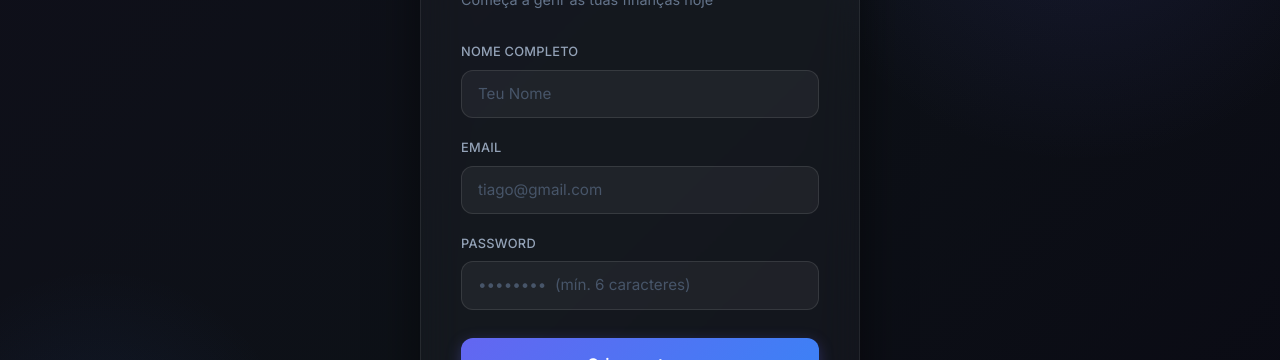
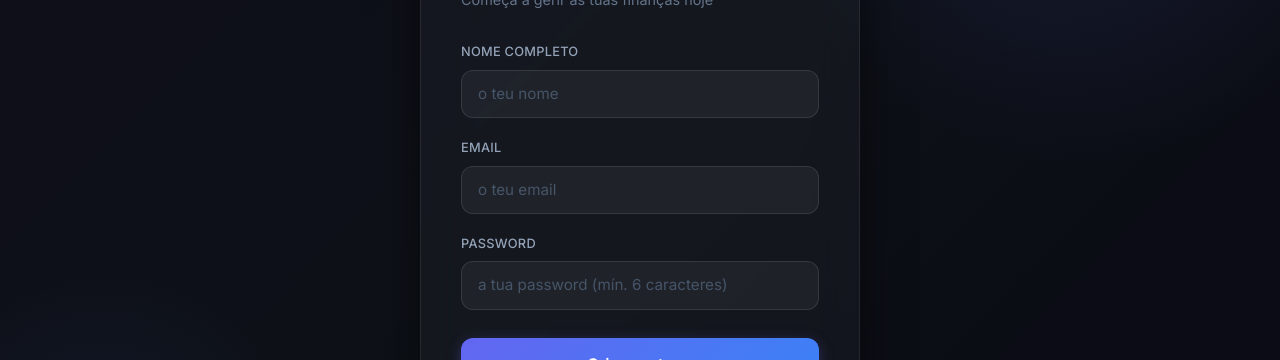
Before and after one commit to Kayo04/Loop, a Next.js app: page /register in a window 1280 px wide. Shown: the part 234-594 px from the top of the page. Built offline with nearby package versions, Linux system fonts and the light colour scheme.

Commit message:
style: cleaner placeholders + no-scroll layout on auth pages

```diff
--- a/app/(auth)/login/page.tsx
+++ b/app/(auth)/login/page.tsx
@@ -37,7 +37,7 @@ export default async function LoginPage({
         @import url('https://fonts.googleapis.com/css2?family=Inter:wght@300;400;500;600;700;800&display=swap');
 
         .auth-bg {
-          min-height: 100vh;
+          height: 100vh;
           background: linear-gradient(135deg, #0f0f1a 0%, #0d1117 50%, #0a0a14 100%);
           display: flex;
           align-items: center;
@@ -250,7 +250,7 @@ export default async function LoginPage({
                 name="email"
                 type="email"
                 className="auth-input"
-                placeholder="tiago@gmail.com"
+                placeholder="o teu email"
                 required
               />
             </div>
@@ -262,7 +262,7 @@ export default async function LoginPage({
                 name="password"
                 type="password"
                 className="auth-input"
-                placeholder="••••••••"
+                placeholder="a tua password"
                 required
               />
             </div>
--- a/app/(auth)/register/page.tsx
+++ b/app/(auth)/register/page.tsx
@@ -43,7 +43,7 @@ export default async function RegisterPage({
         @import url('https://fonts.googleapis.com/css2?family=Inter:wght@300;400;500;600;700;800&display=swap');
 
         .auth-bg {
-          min-height: 100vh;
+          height: 100vh;
           background: linear-gradient(135deg, #0f0f1a 0%, #0d1117 50%, #0a0a14 100%);
           display: flex;
           align-items: center;
@@ -249,7 +249,7 @@ export default async function RegisterPage({
                 name="fullName"
                 type="text"
                 className="auth-input"
-                placeholder="Teu Nome"
+                placeholder="o teu nome"
                 required
               />
             </div>
@@ -261,7 +261,7 @@ export default async function RegisterPage({
                 name="email"
                 type="email"
                 className="auth-input"
-                placeholder="tiago@gmail.com"
+                placeholder="o teu email"
                 required
               />
             </div>
@@ -273,7 +273,7 @@ export default async function RegisterPage({
                 name="password"
                 type="password"
                 className="auth-input"
-                placeholder="••••••••  (mín. 6 caracteres)"
+                placeholder="a tua password (mín. 6 caracteres)"
                 required
                 minLength={6}
               />
```
